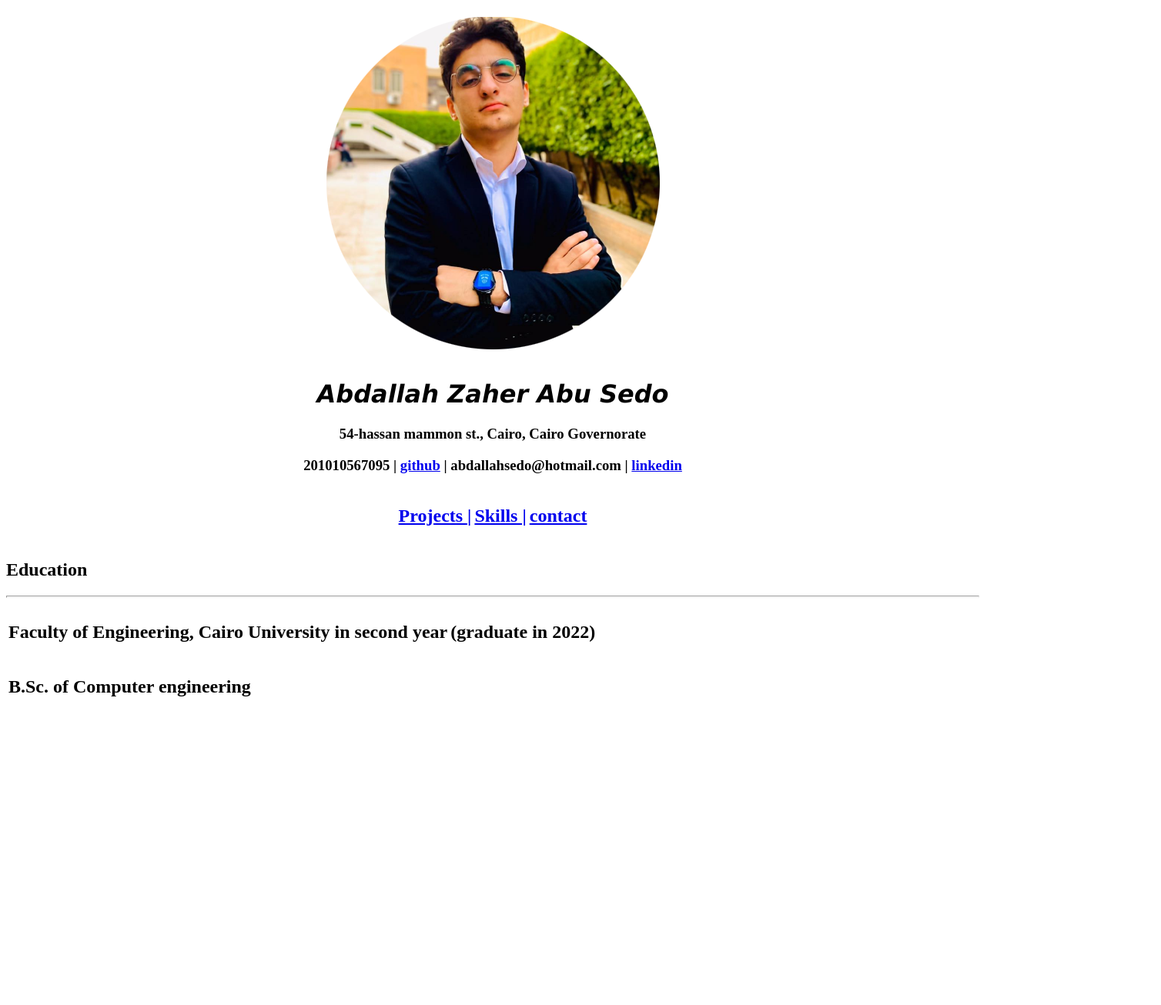
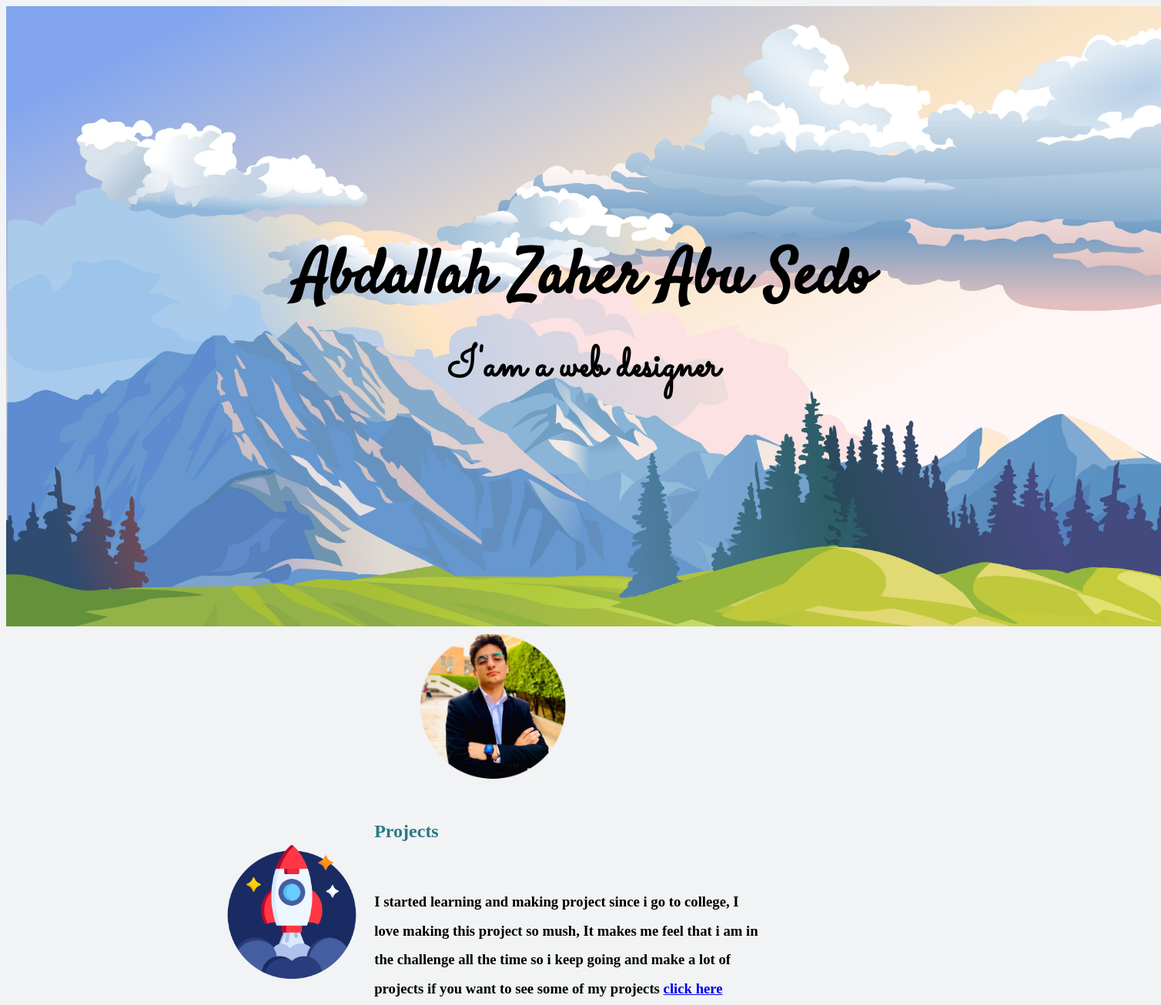
Before and after one commit to abdallahabusedo/CV-webpage-, a plain HTML site: page index.html in a window 1280 px wide. Shown: the top 1306 px of the page at 77% size, 1508 px wide, since content can reach past the window. Before the commit the page ends 937 px from the top, so only its background shows below. Drawn offline with Linux system fonts and the light colour scheme.

Commit message:
add a css style in the index.html

```diff
--- /dev/null
+++ b/css/st.css
@@ -0,0 +1,120 @@
+.animate-top
+{
+    animation:animatetop 2s;
+    position: relative;
+    width: auto;
+    height: 200px;
+}
+
+@keyframes animatetop
+{   from
+    {
+        top:-100px;
+        opacity:0
+    }
+    to
+    {
+        top:0;
+        opacity:1
+    }
+}
+
+body{
+    background-color: #f1f3f4;
+    background-size: 100%;
+    background-attachment: fixed;
+}
+
+h1{
+    font-family: 'Satisfy', cursive;
+
+}
+
+.projects {
+    border-radius: 30%;
+    border-style: solid;
+    background-size: auto;
+}
+
+.subtext{
+    font-family: 'Sacramento', cursive;
+}
+
+img{
+
+    position: relative;
+    display: inline-block;
+}
+.first_contant{
+    position: relative;
+    display: inline-block;
+}
+
+.first_contant .text{
+    position: absolute;
+    margin: 0 auto;
+    left: 0;
+    right: 0;
+    top: 30%;
+}
+.my_name{
+    font-size: 500%;
+}
+.subtext{
+    font-size: 350%;
+    color: black ;
+}
+
+.mounten{
+    width: 1500px;
+}
+
+.pojects_image{
+    width: 25%;
+    float: left;
+    margin-right: 20px;
+    margin-top: 20px;
+}
+
+.project_div
+{
+    width: 55%;
+    margin: auto;
+    text-align: left;
+    line-height: 2;
+
+}
+h2{
+    color: #2a7886;
+    line-height: 0.2;
+}
+h3{
+    color: black;
+}
+
+.skills_div{
+    width: 55%;
+    margin: auto;
+    text-align: left;
+    line-height: 2;
+}
+.skills_image{
+    width: 25%;
+    float: right;
+    margin-left: 20px;
+}
+
+.education_div{
+    width: 55%;
+    margin: auto;
+    text-align: left;
+    line-height: 2;
+    margin-top: 20px;
+}
+
+.education_image{
+    width: 25%;
+    float: left;
+    margin-right: 20px;
+
+}
--- a/index.html
+++ b/index.html
@@ -3,37 +3,60 @@
     <head>
         <meta charset="utf-8">
         <title>www.abusedo/cv.com</title>
+        <link rel="stylesheet" href="css/st.css">
+        <link href="https://fonts.googleapis.com/css?family=Sacramento|Satisfy&display=swap" rel="stylesheet">
     </head>
     <body>
     <center>
-        <img src="images/profile.png">
-        <h1 style="font-family:verdana;"> <em><strong>Abdallah Zaher Abu Sedo</strong   ></em></h1>
-        <h3>54-hassan mammon st., Cairo, Cairo Governorate</h3>
-        <h3>201010567095 | <a target="_blank" href="https://github.com/abdallahabusedo">github</a>  | abdallahsedo@hotmail.com | <a target="_blank" href="https://www.linkedin.com/in/abdallah-abu-sedo-63958a185/">linkedin</a></h3>
-        <table>
-            <tr>
-                <td><a href="projects.html"><h2>Projects  |</h2></a></td>
-
-                <td><a href="Skills.html"><h2>Skills   |</h2></a></td>
-
-                <td><a href="contact.html"><h2>contact</h2></a></td>
-            </tr>
-        </table>
-
-    </center>
 
 
+    <div class="first_contant">
+        <img class="mounten" src="images/77.jpg" alt="mounten pic">
+        <div class="text">
+            <h1 class="my_name">Abdallah Zaher Abu Sedo</h1>
+            <h2 class="subtext">I'am a web designer </h2>
+        </div>
+    </div>
+
+    <img  class="animate-top" src="images/profile.png" alt="profile_img">
+
+    <br><br><br>
+
+    <div class="project_div">
+    <img class="pojects_image" src="images/rocket.png" alt="rocket_img">
+        <div class="projects_text">
+            <h2>Projects</h2>
+            <br style="margin-top: 0.5; display: block;" >
+            <h3>I started learning and making project since i go to college,
+                I love making this project so mush,
+                It makes me feel that i am in the challenge all the time so i keep going and make a lot of projects
+                if you want to see some of my projects <a href="projects.html">click here</a></h3>
+        </div>
+    </div>
+    <br><br><br><br><br><br>
+    <div class="skills_div">
+        <img class="skills_image" src="images/worker.png" alt="worker_image">
+        <h2>Skills</h2>
+        <br>
+        <h3>I have a lot to do and i have a dream
+            so i improve my skills and learn new things
+            and love to have a lot of the hard things so i always accepts the challenges
+            ,so if you want to see some of my skills <a href="Skills.html">click here</a>
+        </h3>
+    </div>
+    <br><br><br><br><br><br>
+
+<div class="education_div">
+    <img class="education_image" src="images/open-book.png" alt="open-book">
     <h2>Education</h2>
-    <hr size="3" >
-    <table>
-        <tr>
-            <td><h2>Faculty of Engineering, Cairo University in second year</h2></td>
-            <td><h2>(graduate in 2022)</h2></td>
-        </tr>
-        <tr>
-            <td><h2>B.Sc. of Computer engineering</h2></td>
-        </tr>
-    </table>
-
-    </body>
+    <br>
+    <h3 style="line-height: 1;">Faculty of Engineering, Cairo University in second year</h3>
+    <h3 style="line-height: 1;>(graduate in 2022)</h3>
+    <h3 style="line-height: 1;>B.Sc. of Computer engineering</h3>
+</div>
+<br><br><br><br><br><br>
+    <h3>54-hassan mammon st., Cairo, Cairo Governorate</h3>
+    <h3>201010567095 | <a target="_blank" href="https://github.com/abdallahabusedo">github</a>  | abdallahsedo@hotmail.com | <a target="_blank" href="https://www.linkedin.com/in/abdallah-abu-sedo-63958a185/">linkedin</a></h3>
+</center>
+</body>
 </html>
```
Also changed, not shown: images/2754227.jpg (added), images/77.jpg (added), images/logo.jpg (added), images/logo.png (added), images/open-book.png (added), images/photo-1.jpg (added), images/photo-1477420143023-6a0e0b04b69a.jpg (added), images/photo.jpg (added), images/rocket.png (added), images/worker.png (added), 1 other file.
